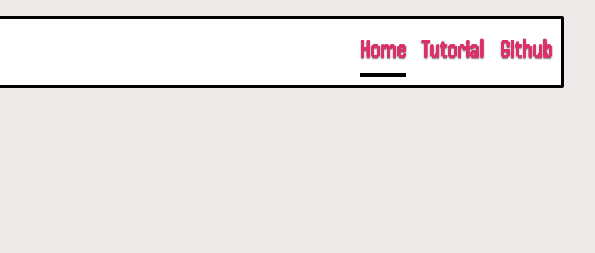
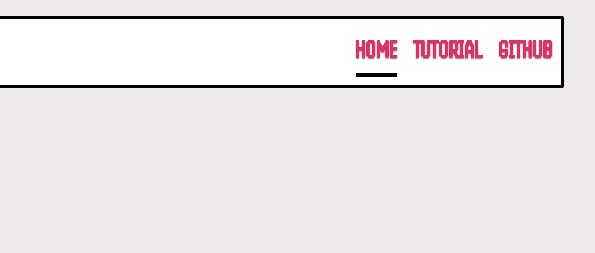
Before and after one commit to Co-Lab-You-Belong-in-Tech/StreamRead-landing, a plain HTML site: page index.html in a window 1280 px wide. Shown: the top 253 px of the page, 460-1055 px from the left. Drawn offline with nearby package versions, Linux system fonts and the light colour scheme; files whose address does not match are found by name.

Commit message:
made links uppercase

```diff
--- a/index.html
+++ b/index.html
@@ -26,9 +26,9 @@
                 <h3 class="mb-0">StreamRead</h3>
               </div>
               <nav class="nav nav-masthead justify-content-center">
-                <a class="nav-link active" href="">Home</a>
-                <a class="nav-link" href="#how-to">Tutorial</a>
-                <a class="nav-link" href="https://github.com/Co-Lab-You-Belong-in-Tech/StreamRead/" target="_blank">Github</a>
+                <a class="nav-link active" href="">HOME</a>
+                <a class="nav-link" href="#how-to">TUTORIAL</a>
+                <a class="nav-link" href="https://github.com/Co-Lab-You-Belong-in-Tech/StreamRead/" target="_blank">GITHUB</a>
               </nav>
             </div>
         </header>
```
